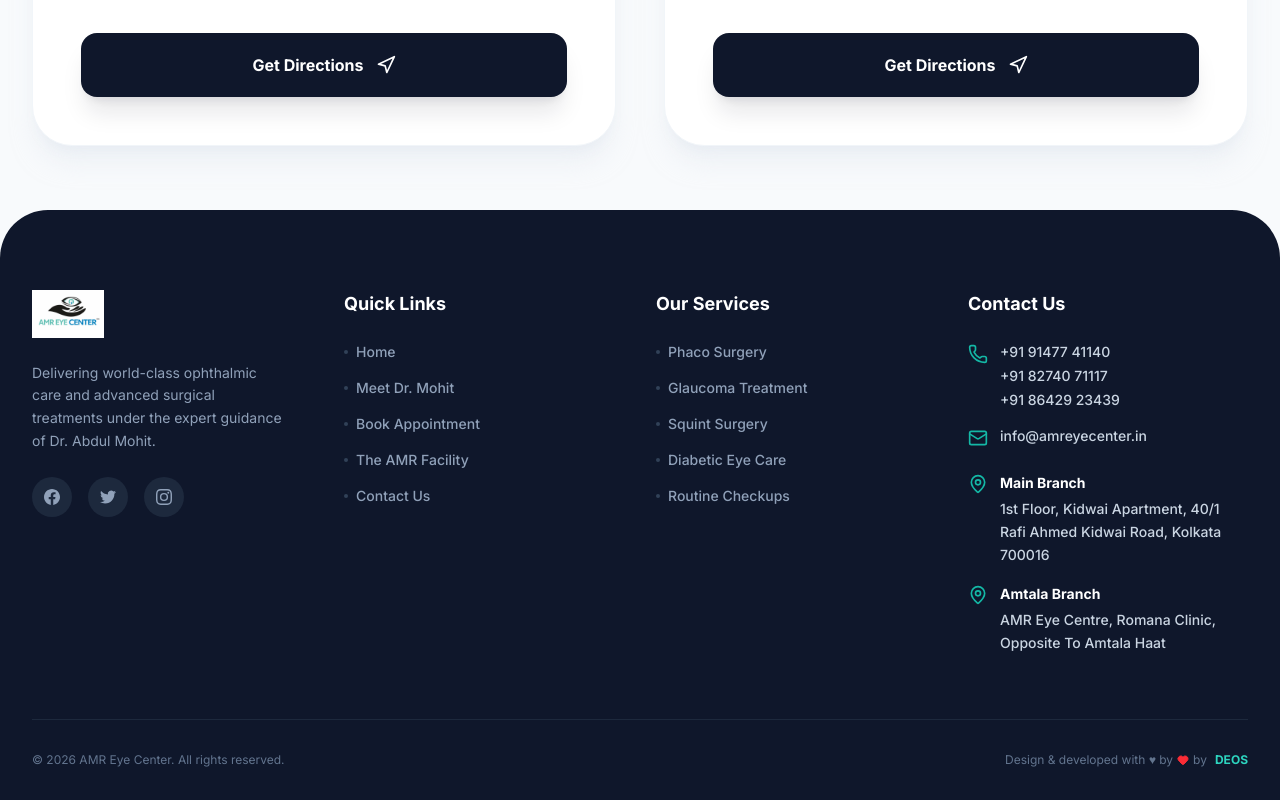
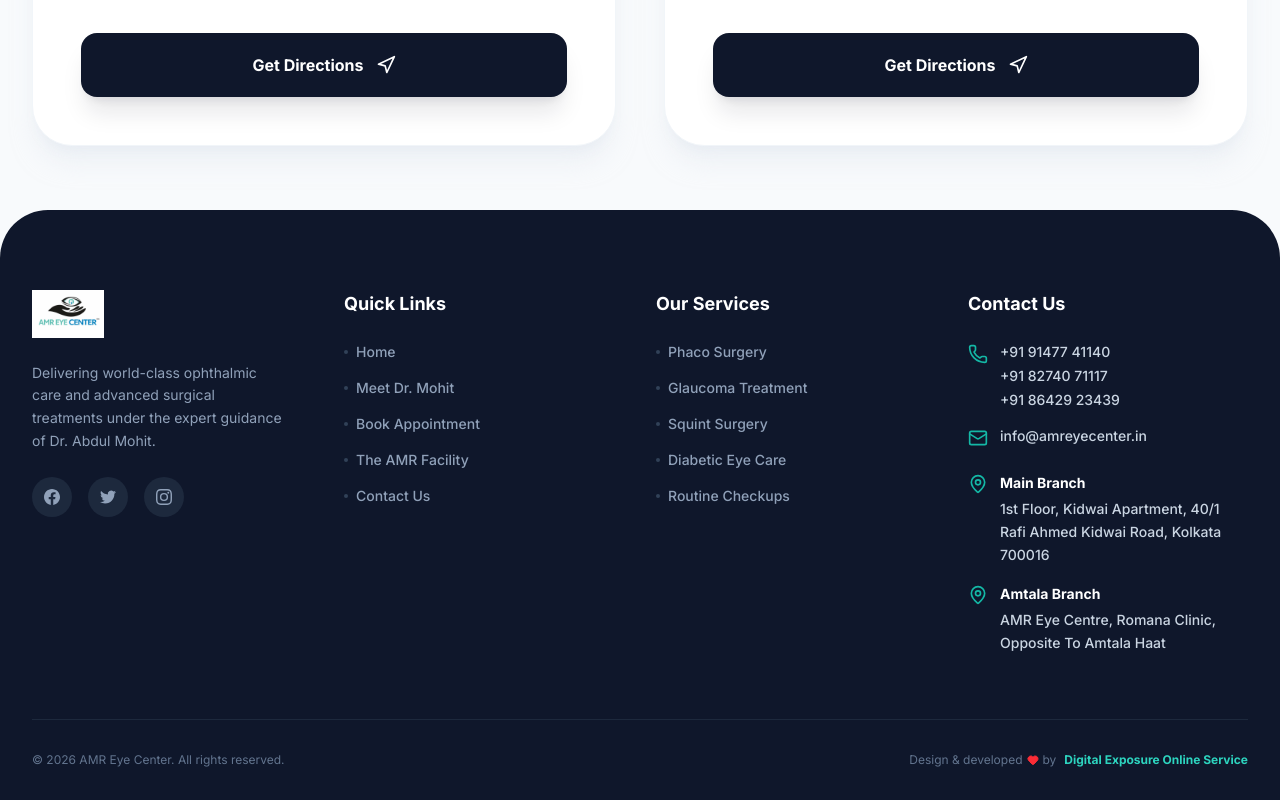
Before and after one commit to onlineservicesdigitalexposure-gif/Amar_Eye_Care_Website, a React (Vite) app: page / in a window 1280 px wide. Shown: the part 4887-5687 px from the top of the page. Built offline with nearby package versions, Linux system fonts and the light colour scheme.

Commit message:
Update credit information in English localization

```diff
--- a/src/i18n/en.ts
+++ b/src/i18n/en.ts
@@ -698,8 +698,8 @@ const en = {
     },
     bottom: {
       copyright: "© {year} AMR Eye Center. All rights reserved.",
-      credit: "Design & developed with ♥ by",
-      creditLink: "DEOS",
+      credit: "Design & developed",
+      creditLink: "Digital Exposure Online Service",
     },
   },
 
```
